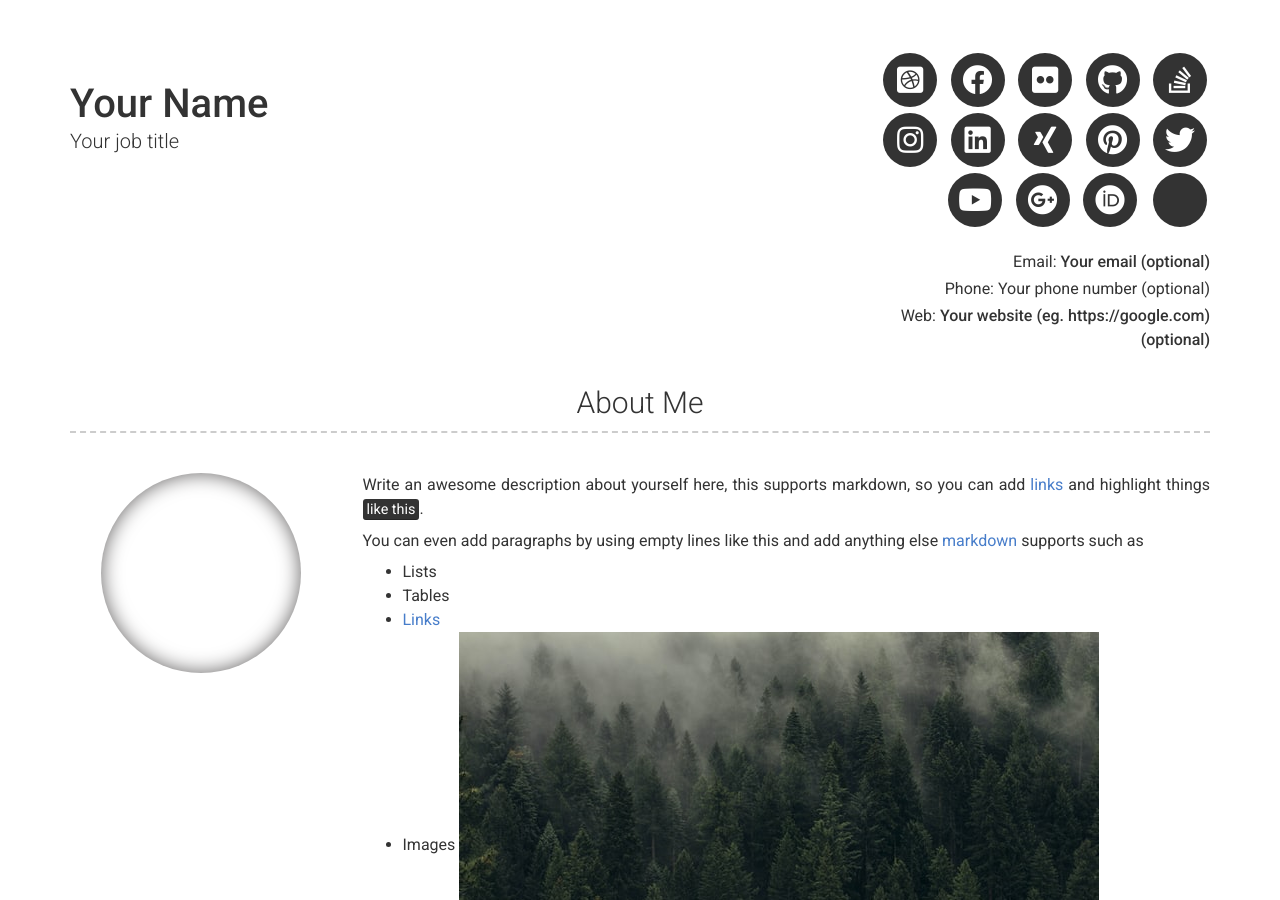
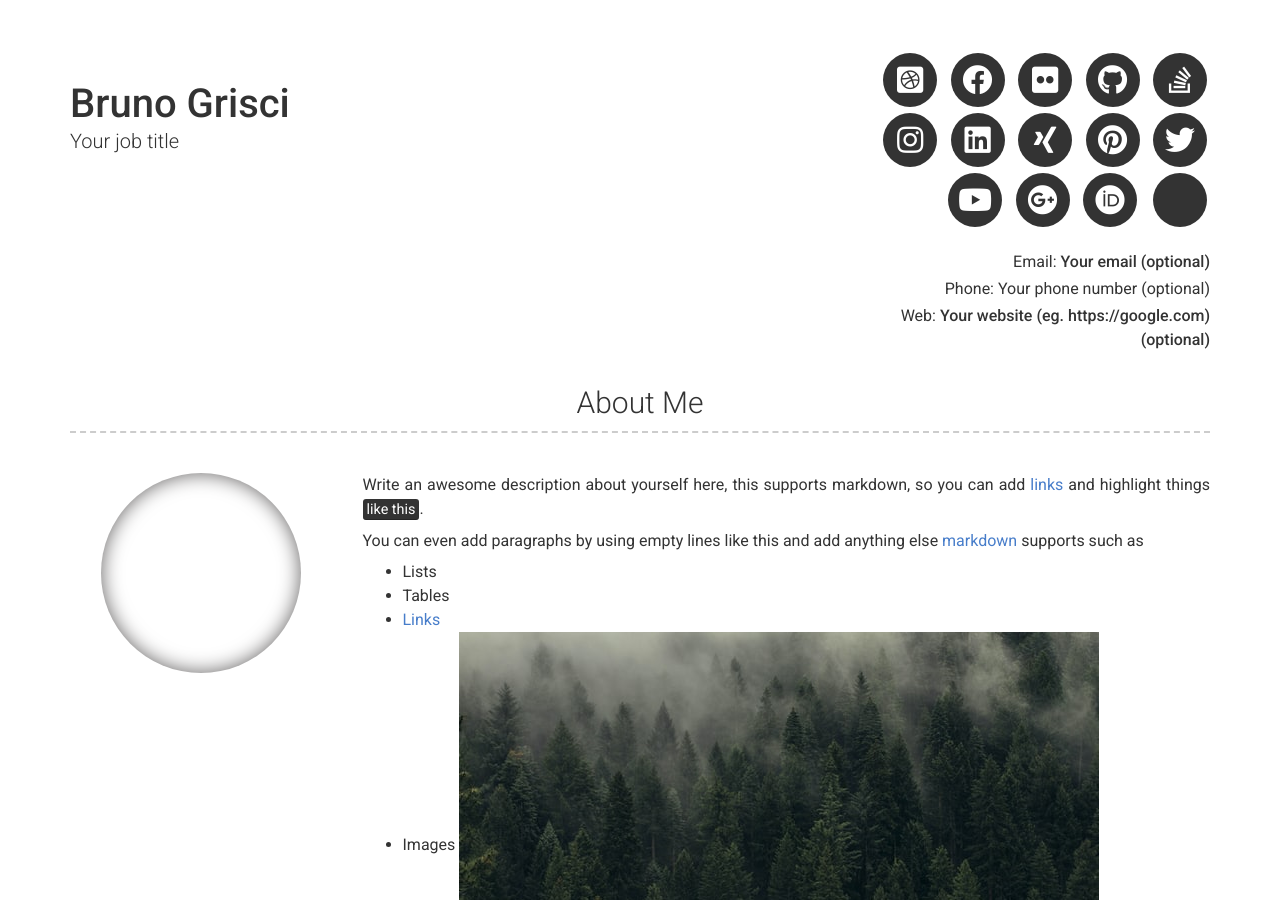
Before and after one commit to BrunoGrisci/brunogrisci.github.io, a Jekyll site: the page built from index.md, in a window 1280 px wide and 900 px high. Built offline with Jekyll 4.4.1, drawn with Linux system fonts in a browser that asks for light colours; nearby versions of some CDN libraries; some of the changed text lies outside the part shown.

Commit message:
new name

```diff
--- a/_config.yml
+++ b/_config.yml
@@ -1,12 +1,12 @@
 # Site
-repository: Git repository where your resume will be hosted, only required if you are hosting on GitHub (eg. sproogen/modern-resume-theme)
+repository: BrunoGrisci/brunogrisci.github.io
 # favicon: Directory of your favicon (eg. images/favicon.ico)(optional)
 
 # Content configuration version
 version: 2
 
 # Personal info
-name: Your Name
+name: Bruno Grisci
 title: Your job title
 email: Your email (optional)
 # email_title: Email (Email title override)
```
